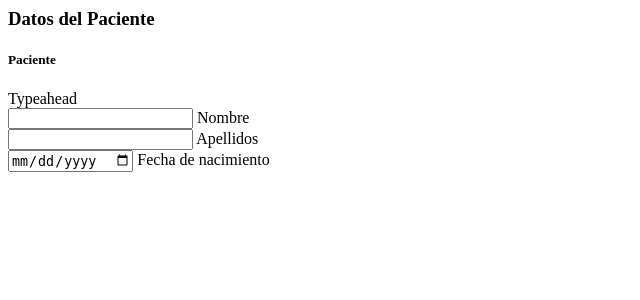
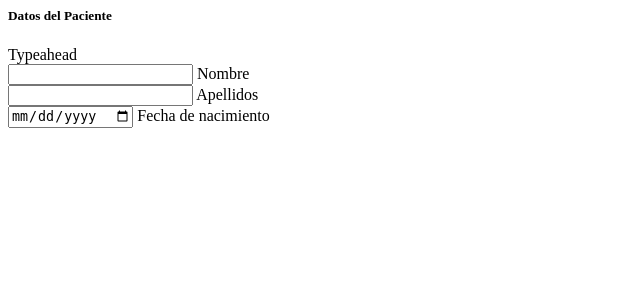
Before and after one commit to rtalvarez/labs-fe-bb, a Node project: template app/templates/appointments/create/CapturePatientView.hbs in a window 1280 px wide. Shown: the top 300 px of the page, without its empty margins (0-640 px from the left). Run offline with Node 20 templates, Linux system fonts and the light colour scheme; the template is opened without the code that fills it, so the values that code supplies are empty.

Commit message:
Fix styles

```diff
--- a/app/templates/AppView.hbs
+++ b/app/templates/AppView.hbs
@@ -1,5 +1,4 @@
-<div class="app-view">
-    <nav class="nav-view"></nav>
-
+<nav class="nav-view"></nav>
+<div class="container app-view">
     <div class="create-appointment-view"></div>
 </div>
--- a/app/templates/appointments/create/CapturePatientView.hbs
+++ b/app/templates/appointments/create/CapturePatientView.hbs
@@ -1,8 +1,8 @@
-<section class="capture-patient-view-content">
-    <h3>Datos del Paciente</h3>
+<div class="divider"></div>
+<section class="capture-patient-view-content section">
+    <h5>Datos del Paciente</h5>
 
-    <section class="row">
-        <h5>Paciente</h5>
+    <section class="typeahead-view">
         <div class="input-field">
             Typeahead
         </div>
--- a/app/templates/appointments/create/CreateAppointmentView.hbs
+++ b/app/templates/appointments/create/CreateAppointmentView.hbs
@@ -1,5 +1,5 @@
 <section class="create-appointment-view-content">
-    <h2>Agendar Cita</h2>
+    <h3 class="section">Agendar Cita</h3>
 
     <div class="capture-patient-view"></div>
 </section>
```
